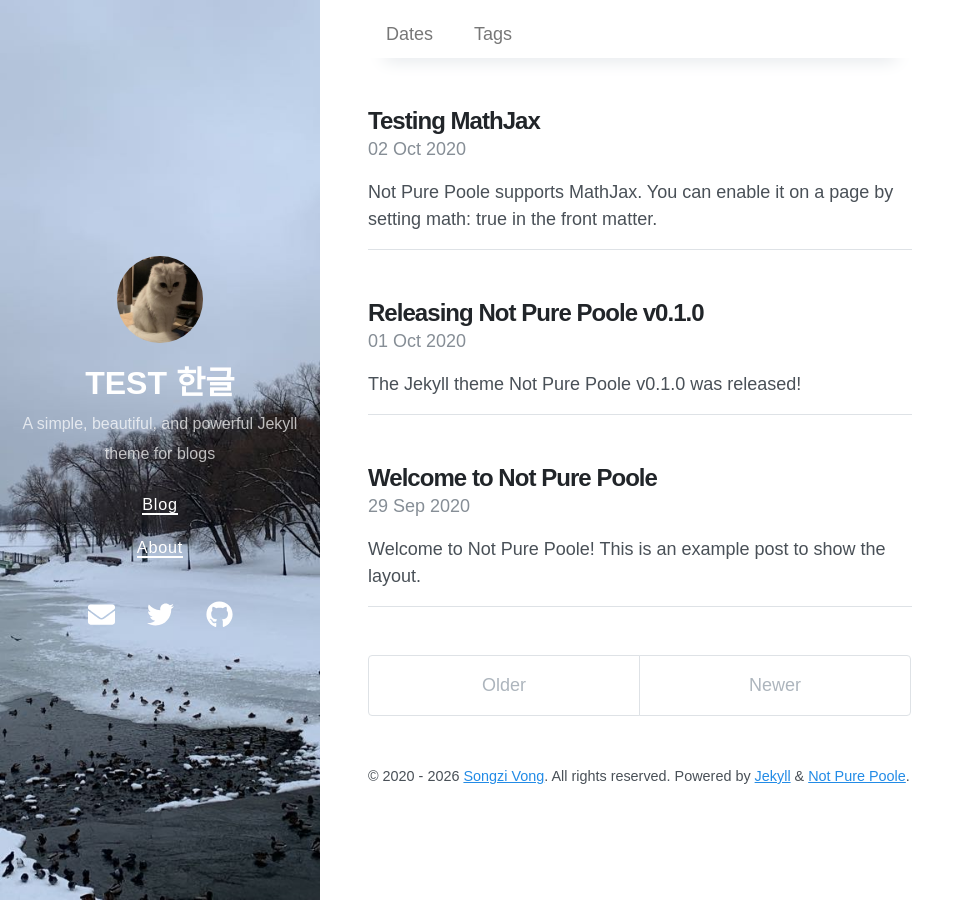
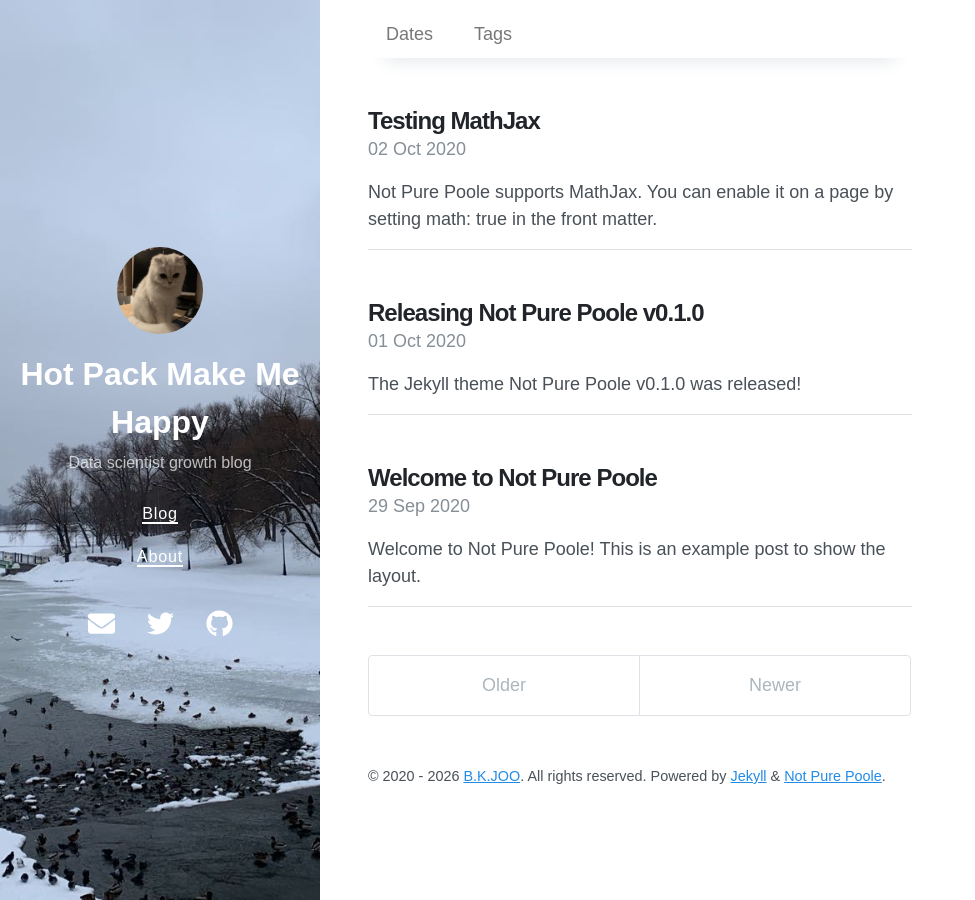
Before and after one commit to amitis94/amitis94.github.io, a Jekyll site: the page built from index.html, in a window 1280 px wide. Shown: the whole page, without its empty margins (0-975 px from the left). Built offline with Jekyll 4.4.1, drawn with Linux system fonts in a browser that asks for light colours; nearby versions of some CDN libraries; the list of posts is cut into pages by our own code.

Commit message:
Title Change

```diff
--- a/_config.yml
+++ b/_config.yml
@@ -1,7 +1,7 @@
 # Setup
-title: TEST 한글
-description: A simple, beautiful, and powerful Jekyll theme for blogs
-url: https://vszhub.github.io
+title: Hot Pack Make Me Happy
+description: Data scientist growth blog
+url: https://amitis94.github.io
 avatar: /avatar.jpeg
 paginate: 5
 permalink: pretty
@@ -33,10 +33,10 @@ twitter:
   card: summary
 logo: logo.png
 social:
-  name: Songzi Vong
+  name: B.K.JOO
   links:
     - https://twitter.com/vszhub
-    - https://github.com/vszhub
+    - https://github.com/amitis94
 google_site_verification: xxxxx
 lang: en
 
@@ -54,6 +54,6 @@ sass:
 
 # Specify the author for blog posts
 author:
-  name: Songzi Vong
-  url: https://github.com/vszhub/
-  email: vszhub@gmail.com
+  name: B.K.JOO
+  url: https://github.com/amitis94
+  email: wnqhrnr4137@gmail.com
```
